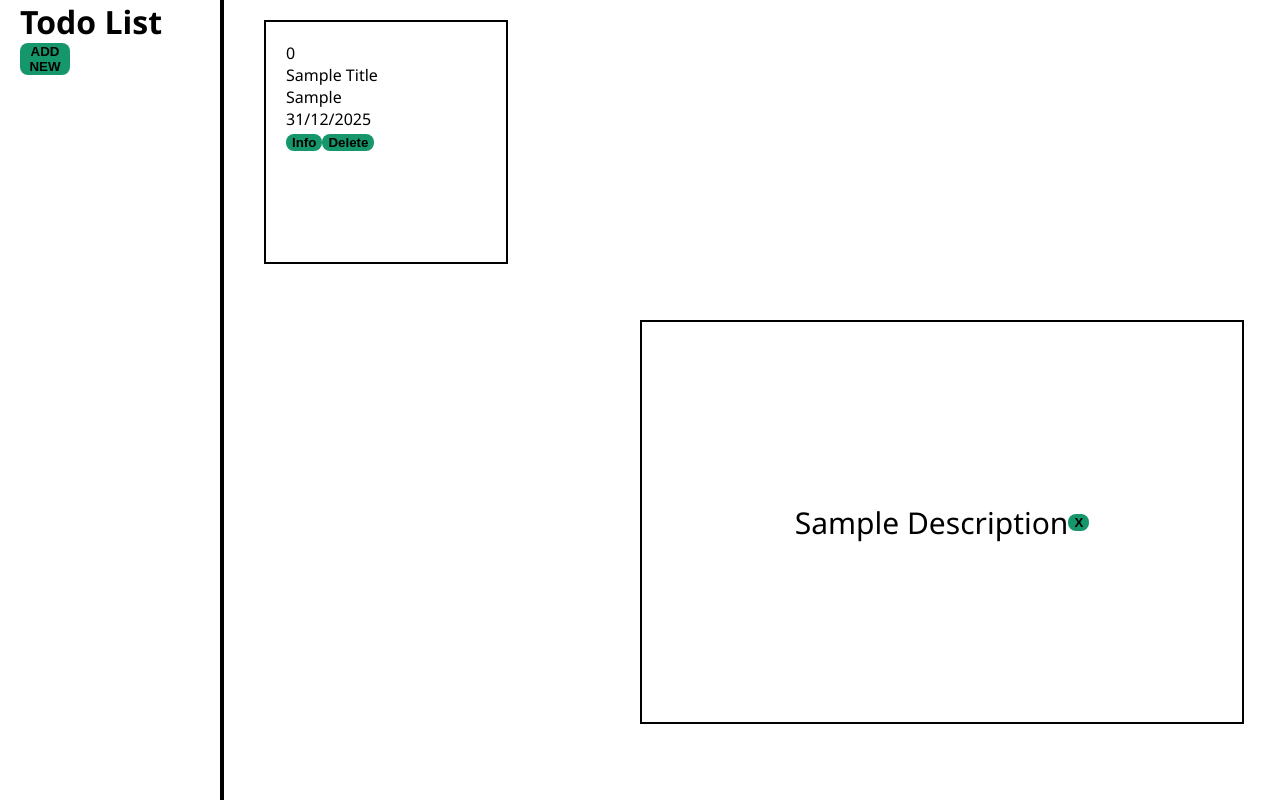
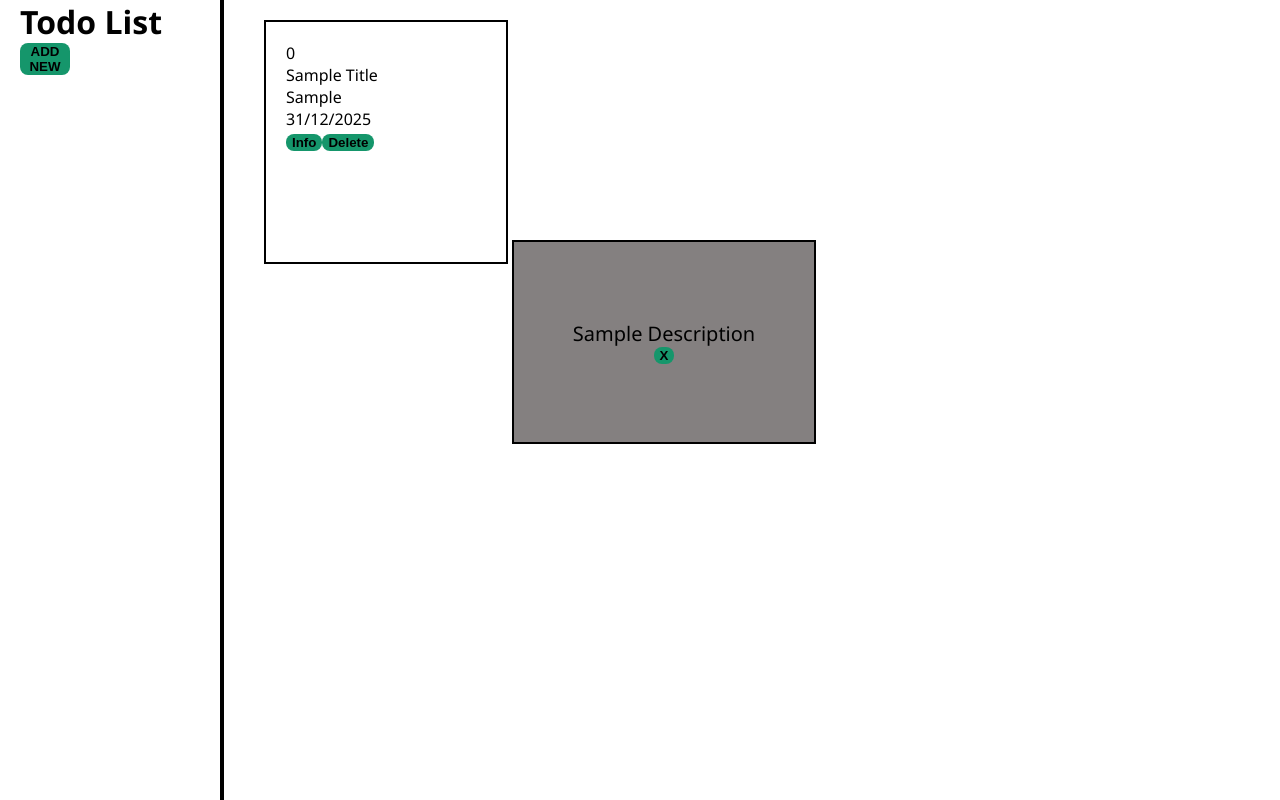
Before and after one commit to Ysweb3/Todo-List, a website built with webpack: page src/template.html in a window 1280 px wide. Both pictures are taken after a click on the button "Info". Shown: the top 800 px of the page. Built offline with nearby package versions, Linux system fonts and the light colour scheme.

Commit message:
Fix desc position

```diff
--- a/src/styles.css
+++ b/src/styles.css
@@ -115,12 +115,24 @@ label{
     position: absolute;
     display: flex;
     justify-content: center;
+    flex-direction: column;
     align-items: center;
     z-index: 999;
-    height: 400px;
-    width: 600px;
-    left: 50%;
-    top: 40%;
+    height: 200px;
+    width: 300px;
+    left: 40%;
+    top: 30%;
+    background-color: rgb(132, 128, 128);
     border: 2px solid black;
-    font-size: 30px;
+    font-size: 20px;
+
 }
+/* fix delete button to auto cut */
+#delete-button{
+    position:static;
+
+
+}
+button:hover{
+    cursor:pointer;
+}
```
